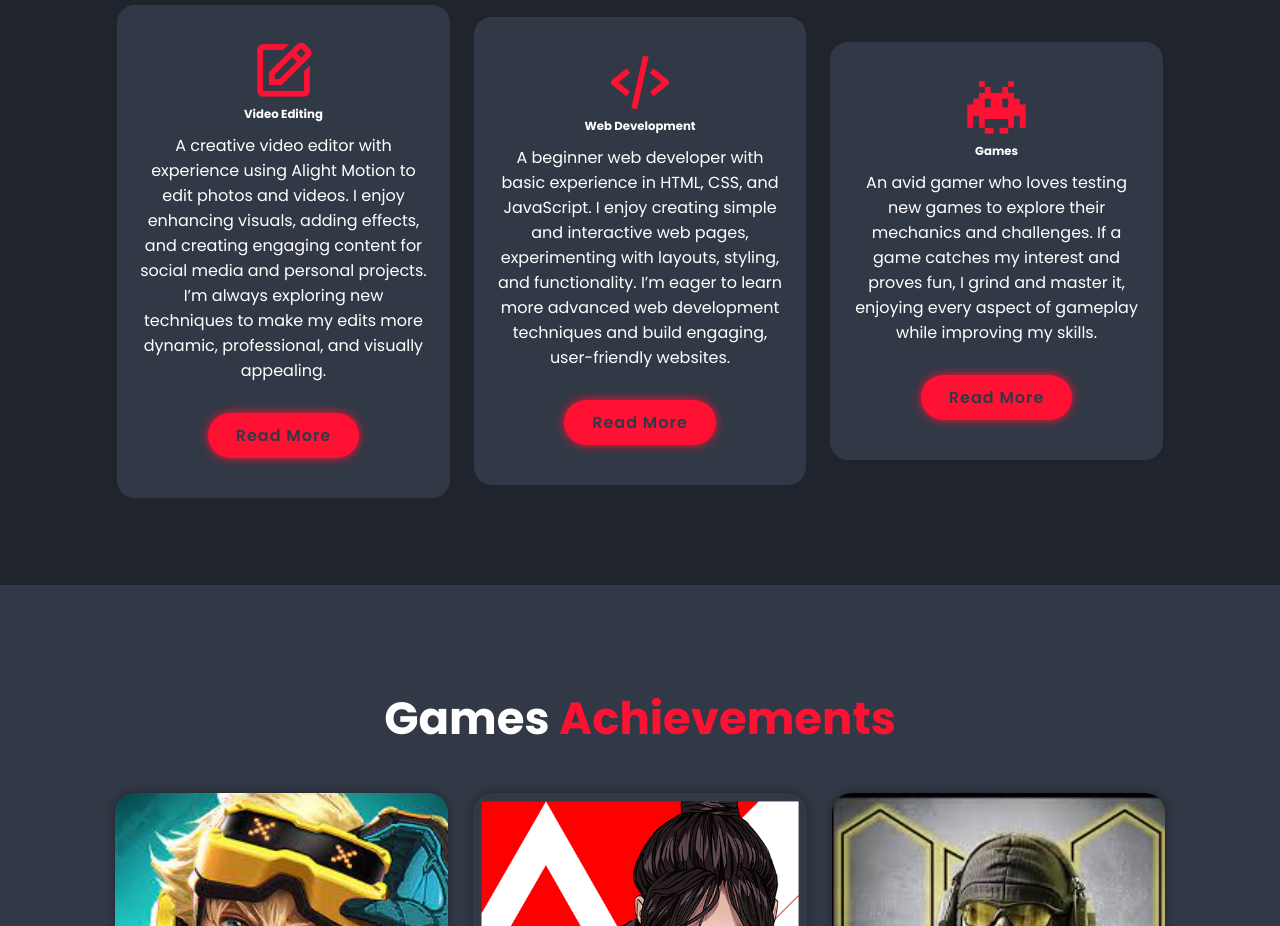
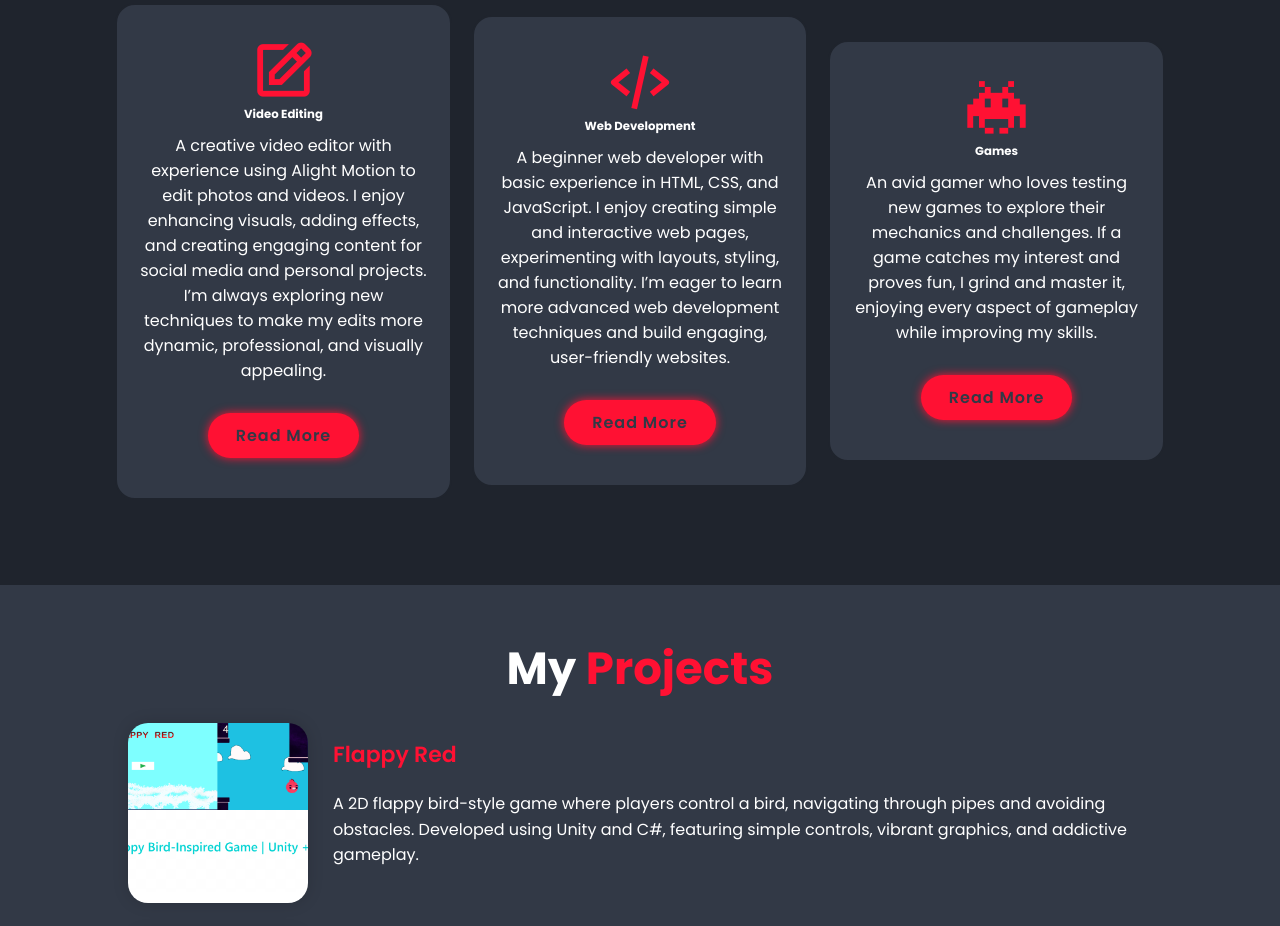
Before and after one commit to KurisuTheGallant/KrishPortfolio.github.io, a plain HTML site: page index.html in a window 1280 px wide. Shown: the part 1874-2800 px from the top of the page. Drawn offline with nearby package versions, Linux system fonts and the light colour scheme.

Commit message:
added project images and updated style.css and script.js for project section

```diff
--- a/index.html
+++ b/index.html
@@ -19,6 +19,7 @@
         <a href="#home" style="--i:1;"class="active">Home</a>
         <a href="#about" style="--i:2;">About</a>
         <a href="#services" style="--i:3;">Services</a>
+        <a href="#projects" style="--i:4;">Projects</a>
         <a href="#games" style="--i:4;">Games</a>
         <a href="#contact" style="--i:5;">Contact</a>
     </nav>
@@ -81,6 +82,39 @@ Outside of development, I’m an avid gamer and YouTuber, sharing my experiences
                 <h3>Games</h3>
                 <p>An avid gamer who loves testing new games to explore their mechanics and challenges. If a game catches my interest and proves fun, I grind and master it, enjoying every aspect of gameplay while improving my skills.</p>
                 <a href="#" class="btn">Read More   </a>
+            </div>
+        </div>
+    </section>
+
+    <section class="projects" id="projects">
+        <h2 class="heading">My <span>Projects</span></h2>
+
+        <div class="projects-container">
+            <div class="projects-box">
+                <img src="images/FlappyRed.png" alt="">
+                <div class="projects-layer">
+                    <h4>Flappy Red</h4>
+                    <p>A 2D flappy bird-style game where players control a bird, navigating through pipes and avoiding obstacles. Developed using Unity and C#, featuring simple controls, vibrant graphics, and addictive gameplay.</p>
+                    <a href="https://thegallantxd.itch.io/flappy-red"></a>
+                </div>
+            </div>
+
+            <div class="projects-box">
+                <img src="images/JustPong.png" alt="">
+                <div class="projects-layer">
+                    <h4>Just Pong</h4>
+                    <p>A 2D Pong game where players control paddles to hit a ball back and forth. Developed using Unity and C#, featuring classic gameplay, retro graphics, and local multiplayer support.</p>
+                    <a href="https://thegallantxd.itch.io/just-pong"></a>
+                </div>
+            </div>
+
+            <div class="projects-box">
+                <img src="images/SuperAdventure.png" alt="">
+                <div class="projects-layer">
+                    <h4>Super Adventure(InDevelopment)</h4>
+                    <p>A simple RPG-style adventure game where players explore a fantasy world, complete quests, and battle enemies. Developed using Unity and C#, featuring turn-based combat, inventory management, and an engaging gameplay.</p>
+                    <a href="#"></a>
+                </div>
             </div>
         </div>
     </section>
--- a/script.js
+++ b/script.js
@@ -48,6 +48,6 @@ ScrollReveal({
  });
 
  ScrollReveal().reveal('.home-content, .heading', { origin: 'top' });
- ScrollReveal().reveal('.home-img, .services-container, .games-box, .contact form', { origin: 'bottom' });
+ ScrollReveal().reveal('.home-img, .services-container,.projects-box, .games-box, .contact form', { origin: 'bottom' });
  ScrollReveal().reveal('.home-content h1, .about-img', { origin: 'left' });
  ScrollReveal().reveal('.home-content p, .about-content', { origin: 'right' });
--- a/style.css
+++ b/style.css
@@ -228,6 +228,74 @@ span {
 .services-box p {
     font-size: 1.6rem;
     margin: 1rem 0 3rem;
+}
+
+.projects {
+    background: var(--second-bg-color);
+    padding: 5rem 10%;
+}
+
+
+.projects-container {
+    display: flex;
+    flex-direction: column;
+    align-items: flex-start;
+    gap: 3rem;
+    margin-top: 2rem;
+}
+
+
+.projects-container .projects-box {
+    display: flex;
+    flex-direction: row;
+    align-items: center;
+    width: 100%;
+    background: none;
+    border: none;
+    box-shadow: none;
+    padding: 0;
+    margin: 0;
+    min-width: unset;
+    max-width: unset;
+    text-align: left;
+}
+
+
+.projects-box img {
+    display: block;
+    width: 180px;
+    height: 180px;
+    object-fit: cover;
+    border-radius: 2rem;
+    margin-right: 2.5rem;
+    box-shadow: 0 0 16px rgba(0,0,0,0.15);
+}
+
+.projects-box .projects-layer {
+    background: none;
+    position: static;
+    width: auto;
+    height: auto;
+    display: flex;
+    flex-direction: column;
+    justify-content: center;
+    text-align: left;
+    padding: 0;
+    margin-bottom: 0;
+}
+
+.projects-layer h4 {
+    font-size: 2.2rem;
+    color: var(--main-color);
+    margin-bottom: 1rem;
+    font-weight: 600;
+}
+
+.projects-layer p {
+    font-size: 1.6rem;
+    margin: 1rem 0 2rem;
+    color: var(--text-color);
+    line-height: 1.6;
 }
 
 .games {
```
Also changed, not shown: images/FlappyRed.png (added), images/JustPong.png (added), images/SuperAdventure.png (added).
